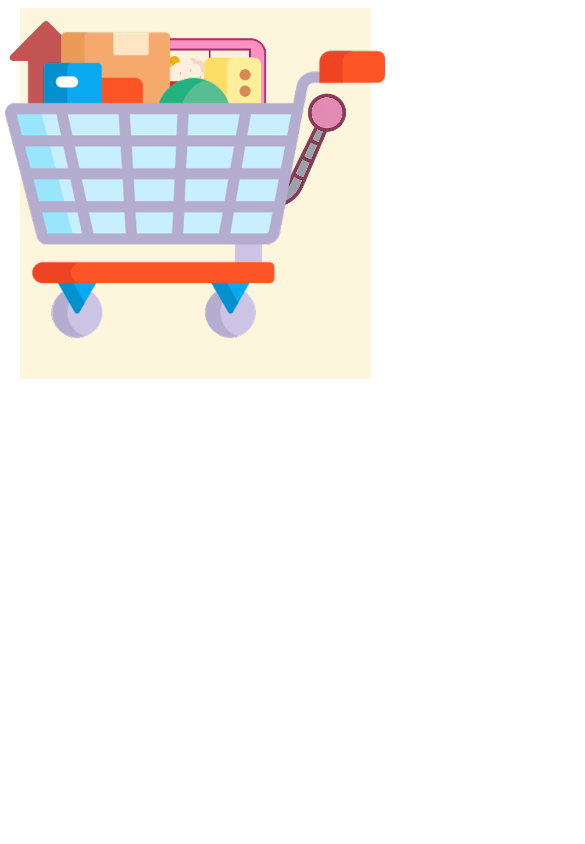
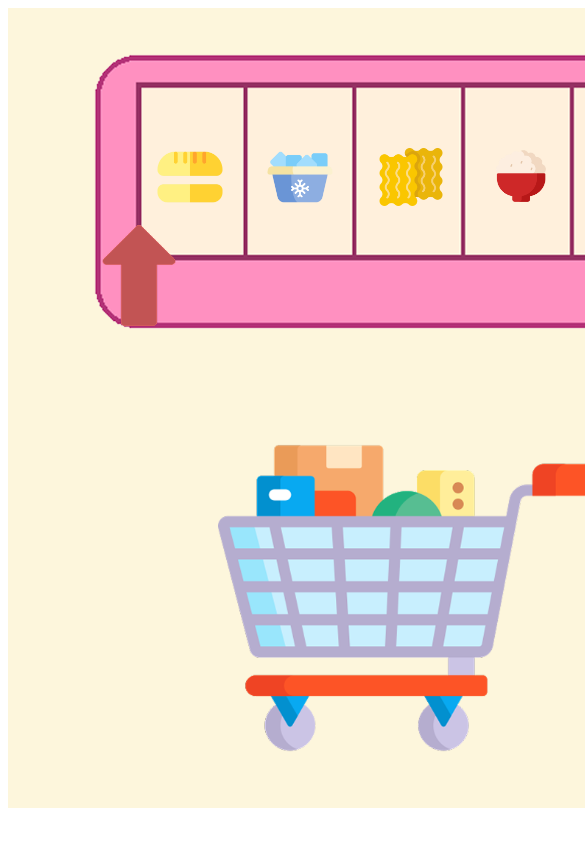
Before and after one commit to hyesukkk/su-s-slot-kitchen, a React (Vite) app: page /game in a window 390 px wide. Shown: the top 844 px of the page, 585 px wide, since content can reach past the window. Built offline with nearby package versions, Linux system fonts and the light colour scheme; the HTML template or start-up script is replaced by a standard one.

Commit message:
반응형웹으로 CSS 수정

```diff
--- a/src/pages/game/Game.jsx
+++ b/src/pages/game/Game.jsx
@@ -193,11 +193,11 @@ const Game = () => {
             <img
               key={`${food.name}-${index}`}
               src={`/public/assets/food/round${index + 1}/${food.name}.png`}
-              style={{
-                width: "70px",
-                height: "70px",
-                margin: "5px",
-              }}
+              // style={{
+              //   width: "70px",
+              //   height: "70px",
+              //   margin: "5px",
+              // }}
             />
           ))}
         </div>
--- a/src/pages/result/Result.jsx
+++ b/src/pages/result/Result.jsx
@@ -14,7 +14,6 @@ const Result = () => {
   return (
     <div className="Result">
       <h1 className="title">음식 평가</h1>
-
       <div className="result-content">
         {/* 왼쪽 결과 이미지+점수 */}
         <div className="result-left">
--- a/src/styles/Game.css
+++ b/src/styles/Game.css
@@ -1,35 +1,44 @@
+/* 고정 화면 기반 반응형 Game.css */
+
 .Game {
-  width: 90vw;
-  aspect-ratio: 1 / 1;
-  max-width: 800px;
+  width: 800px;
+  height: 800px;
   margin: 0 auto;
+  background-color: #fdf6dc;
   position: relative;
-  background-color: #fdf6dc;
-  padding-top: 20px;
+  overflow: hidden;
+  display: flex;
+  flex-direction: column;
+  align-items: center;
+  justify-content: space-between;
+  box-sizing: border-box;
+  padding: 20px 0;
 }
 
 .slot-container {
+  width: 100%;
   display: flex;
   justify-content: center;
-  align-items: flex-start;
+  align-items: center;
   position: relative;
-  margin-bottom: 10px;
 }
 
 .slot-box-wrapper {
-  position: relative; /* 화살표의 기준 */
+  position: relative;
   width: 85%;
 }
 
 .slot-box {
   width: 100%;
+  height: auto;
 }
 
 .handle {
+  position: absolute;
+  right: -20px;
+  top: 20%;
   background: none;
   border: none;
-  margin-left: -55px; /* 슬롯박스 오른쪽에 살짝 겹쳐보이게 */
-  margin-top: 50px;
   padding: 0;
   cursor: pointer;
   transition: transform 0.2s ease;
@@ -37,29 +46,43 @@
 }
 
 .handle.active {
-  transform: rotate(-20deg); /* 살짝 위로 기울이기 */
+  transform: rotate(-20deg);
 }
 
 .handle img {
-  width: 150px;
+  width: 140px;
+  height: auto;
 }
 
-/* 화살표 */
 .arrow {
   position: absolute;
   bottom: 25px;
   width: 80px;
   transition: left 0.2s ease;
+  transform: translateX(-50%);
 }
 
 .cart-container {
-  position: absolute;
-  bottom: 0px;
-  left: 50%;
-  transform: translateX(-50%);
-  margin-top: 00px;
+  width: 100%;
+  display: flex;
+  flex-direction: column;
+  align-items: center;
+  gap: 10px;
 }
 
 .cart {
   width: 380px;
+  height: auto;
 }
+
+.selected-foods {
+  display: flex;
+  flex-wrap: wrap;
+  justify-content: center;
+  gap: 10px;
+}
+
+.selected-foods img {
+  width: 70px;
+  height: 70px;
+}
--- a/src/styles/Home.css
+++ b/src/styles/Home.css
@@ -1,43 +1,45 @@
+/* 고정 화면 기반 Home.css */
+
 .Home {
-  position: relative; /* 부모 요소를 기준으로 하위 요소를 위치 */
-  width: 90vw;
-  aspect-ratio: 1 / 1; /* ✅ 핵심: 정사각형 비율 유지 */
-  max-width: 800px;
+  position: relative;
+  width: 800px;
+  height: 800px;
+  margin: 0 auto;
   display: flex;
-  margin: 0 auto;
   flex-direction: column;
+  align-items: center;
+  justify-content: center;
 
   background-image: url("/assets/main/main.png");
-  background-size: cover; /* 이미지가 요소를 완전히 덮도록 조정 */
-  background-repeat: no-repeat; /* 이미지가 반복되지 않도록 설정 */
-  background-position: center; /* 이미지가 중앙에 위치하도록 설정 */
+  background-size: cover;
+  background-repeat: no-repeat;
+  background-position: center;
 
-  justify-content: center;
-  align-items: center;
+  box-sizing: border-box;
+  overflow: hidden;
 }
 
 .Home .logo {
   position: absolute;
-  top: 20px;
+  top: 30px;
   left: 50%;
   transform: translateX(-50%);
 }
 
 .button_section {
   position: absolute;
-  bottom: 20px;
-  right: 20px;
+  bottom: 40px;
+  right: 40px;
 
   display: flex;
-  flex-direction: column; /* ✅ 세로 정렬 */
-  gap: 10px; /* 버튼 사이 여백 */
+  flex-direction: column;
+  gap: 15px;
 }
 
-/* 버튼 공통 스타일 */
 .start_button,
 .howto_button {
-  padding: 10px 20px;
-  font-size: 35px;
+  padding: 12px 24px;
+  font-size: 30px;
   background-color: white;
   border: none;
   border-radius: 8px;
@@ -66,7 +68,7 @@
 
 .howto_content {
   background-color: white;
-  padding: 10px;
+  padding: 20px;
   border-radius: 12px;
   width: 80%;
   max-width: 400px;
--- a/src/styles/Result.css
+++ b/src/styles/Result.css
@@ -1,32 +1,34 @@
+/* 고정 화면 기반 Result.css */
+
 .Result {
-  width: 90vw;
-  aspect-ratio: 1 / 1;
-  max-width: 800px;
+  width: 800px;
+  height: 800px;
   margin: 0 auto;
-  position: relative;
   background-color: #fdf6dc;
-
   display: flex;
   flex-direction: column;
   align-items: center;
+  justify-content: space-between;
+  box-sizing: border-box;
+  padding: 20px 0;
+  overflow: hidden;
 }
 
 .title {
-  font-size: 60px;
-  margin-bottom: 20px;
+  font-size: 70px;
+  margin-top: 20px;
   text-align: center;
 }
 
 .result-content {
   display: flex;
-  justify-content: center;
+  justify-content: space-between;
   align-items: flex-start;
+  width: 90%;
+  flex: 1;
+  padding: 0 20px;
+  box-sizing: border-box;
   gap: 20px;
-
-  flex: 1;
-  width: 100%;
-  padding: 0 30px;
-  box-sizing: border-box;
 }
 
 .result-left {
@@ -44,16 +46,15 @@
 }
 
 .score-section {
-  /* background-color: #f8d36b; */
   background-color: #ffcc66;
   color: #000;
   font-size: 40px;
   font-weight: bold;
   padding: 0px 40px;
   border-radius: 12px;
-  margin-top: 40px;
   box-shadow: 0 4px 8px rgba(0, 0, 0, 0.2);
   text-align: center;
+  margin-top: 50px;
 }
 
 .score-section h3 {
@@ -61,11 +62,11 @@
 }
 
 .result-right {
-  text-align: left;
   display: flex;
   flex-direction: column;
+  align-items: center;
   flex: 1;
-  align-items: center; /* 가운데 정렬 */
+  text-align: left;
 }
 
 .materials h3 {
@@ -77,25 +78,24 @@
   display: flex;
   gap: 10px;
   flex-wrap: wrap;
-  background-color: #e9b682c6;
+  background-color: #c49362c6;
   border-radius: 12px;
   box-shadow: 0 4px 8px rgba(0, 0, 0, 0.2);
-  padding: 10px; /* 내부 여백 추가 */
+  padding: 10px;
   justify-content: center;
 }
 
 .material-icon {
   width: 90px;
   height: 90px;
-  margin: 10px; /* margin 제거 */
+  margin: 10px;
 }
 
 .button-group {
   display: flex;
   flex-direction: column;
   gap: 15px;
-  margin-top: 60px;
-  align-items: center;
+  margin-top: 70px;
 }
 
 .button-group button {
@@ -111,6 +111,6 @@
 }
 
 .button-group button:hover {
-  background-color: #ffaa33; /* 호버 시 색상 변경 */
+  background-color: #ffaa33;
   transform: translateY(-2px);
 }
```
